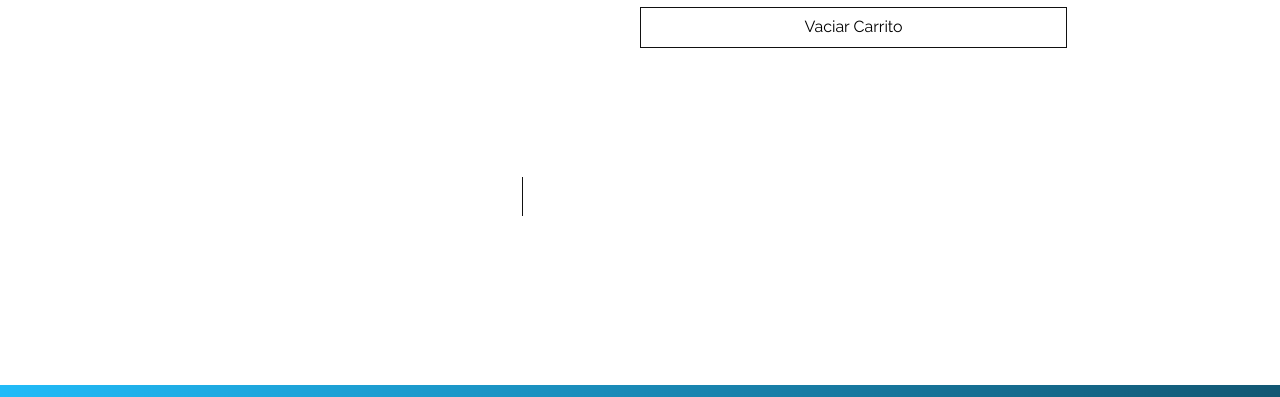
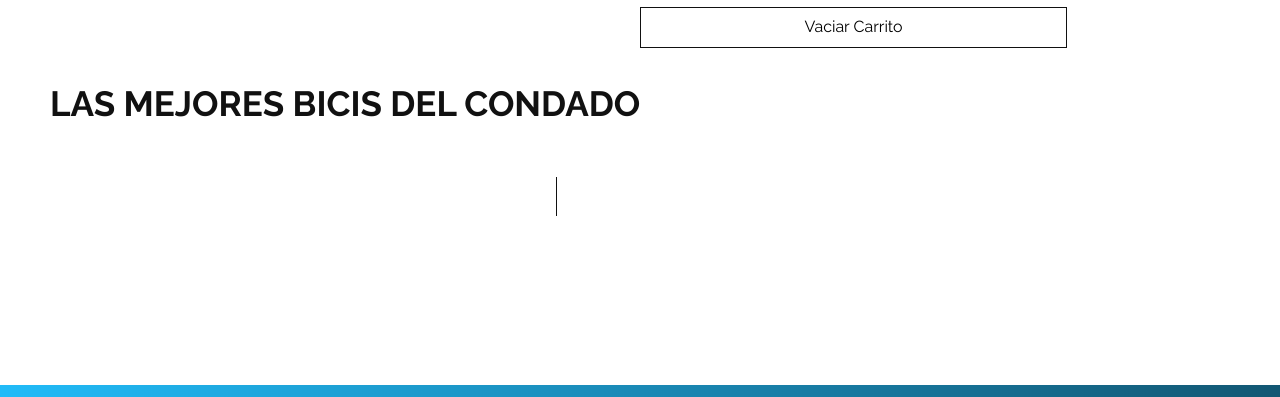
Before and after one commit to osvaldocams/shopping-bike, a plain HTML site: page index.html in a window 1280 px wide. Shown: the part 225-622 px from the top of the page. Drawn offline with Linux system fonts and the light colour scheme.

Commit message:
se agregaron un par de mejoras en la hoja de estilos

```diff
--- a/styles/styles.css
+++ b/styles/styles.css
@@ -114,8 +114,11 @@ img{
     grid-template-columns: 1fr 1fr;
     place-items: center;
 }
+.hero__contenido{
+    margin-left: 5rem;
+}
 .hero__heading{
-    color: var(--blanco);
+    color: var(--negro);
     font-size: 3.5rem;
     margin: 3rem 0 1rem 0;
     text-transform: uppercase;
```
